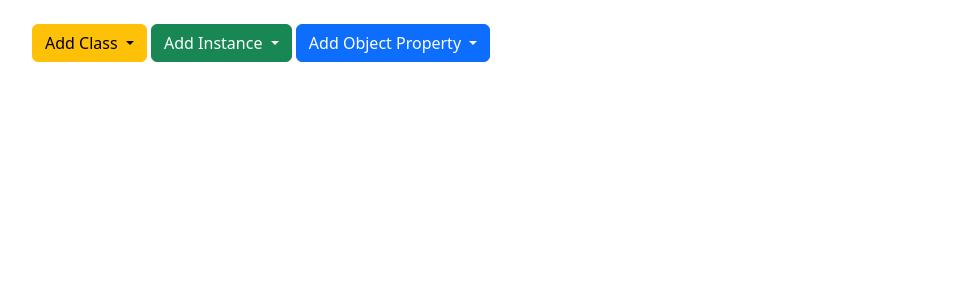
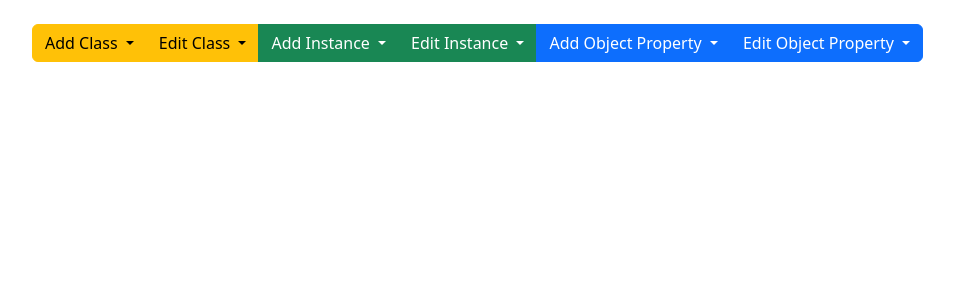
Before and after one commit to ara2003/PBZ_2_3, a Django app: template OntologyApp/main/templates/main/ontology.html in a window 1280 px wide. Shown: the part 56-356 px from the top of the page, without its empty margins (50-1004 px from the left). Run offline with Django 4.2, Linux system fonts and the light colour scheme; the template is opened without the code that fills it, so the values that code supplies are empty; some libraries are stand-ins or nearby versions.

Commit message:
Add "Edit" buttons

```diff
--- a/OntologyApp/main/templates/main/ontology.html
+++ b/OntologyApp/main/templates/main/ontology.html
@@ -6,12 +6,13 @@ Ontology
 
 
 {% block content %}
-
+<div class="btn-group">
   <div class="btn-group">
     <button type="button" class="btn btn-warning dropdown-toggle" data-bs-toggle="dropdown" aria-expanded="false">
       Add Class
     </button>
     <ul class="dropdown-menu">
+      <li><input placeholder="Enter name" class="form-control" type="text" id="classInputName" name="classInputName"></li></br>
       <li><input placeholder="Enter super class" class="form-control" type="text" id="classInputOne" name="classInputOne"></li></br>
       <li><input placeholder="Enter Subclasses" class="form-control" type="text" id="classInputTwo" name="classInputTwo"></li>
       <li><hr class="dropdown-divider"></li>
@@ -20,13 +21,40 @@ Ontology
   </div>
 
   <div class="btn-group">
+    <button type="button" class="btn btn-warning dropdown-toggle" data-bs-toggle="dropdown" aria-expanded="false">
+      Edit Class
+    </button>
+    <ul class="dropdown-menu">
+      <li><input placeholder="Enter name" class="form-control" type="text" id="classEditName" name="classEditName"></li></br>
+      <li><input placeholder="Enter new name" class="form-control" type="text" id="classInputOne" name="classEditOne"></li></br>
+      <li><input placeholder="Enter Subclasses" class="form-control" type="text" id="classInputTwo" name="classEditTwo"></li>
+      <li><hr class="dropdown-divider"></li>
+      <li><a class="dropdown-item" href="#">Edit</a></li>
+    </ul>
+  </div>
+
+  <div class="btn-group">
     <button type="button" class="btn btn-success dropdown-toggle" data-bs-toggle="dropdown" aria-expanded="false">
       Add Instance
     </button>
     <ul class="dropdown-menu">
+      <li><input placeholder="Enter name" class="form-control" type="text" id="individualInputName" name="individualInputName"></li></br>
       <li><input placeholder="Enter parent" class="form-control" type="text" id="individualInput" name="individualInput"></li>
       <li><hr class="dropdown-divider"></li>
       <li><a class="dropdown-item" href="#">Add</a></li>
+    </ul>
+  </div>
+
+  <div class="btn-group">
+    <button type="button" class="btn btn-success dropdown-toggle" data-bs-toggle="dropdown" aria-expanded="false">
+      Edit Instance
+    </button>
+    <ul class="dropdown-menu">
+      <li><input placeholder="Enter name" class="form-control" type="text" id="individualEditName" name="individualEditName"></li></br>
+      <li><input placeholder="Enter new name" class="form-control" type="text" id="individualEditNewName" name="individualEditNewName"></li></br>
+      <li><input placeholder="Enter parent" class="form-control" type="text" id="individualEditInput" name="individualEditInput"></li>
+      <li><hr class="dropdown-divider"></li>
+      <li><a class="dropdown-item" href="#">Edit</a></li>
     </ul>
   </div>
 
@@ -35,11 +63,28 @@ Ontology
       Add Object Property
     </button>
     <ul class="dropdown-menu">
+      <li><input placeholder="Enter name" class="form-control" type="text" id="objectPropertyInputName" name="objectPropertyInputName"></li></br>
       <li><input placeholder="Enter subject" class="form-control" type="text" id="objectPropertyInputOne" name="objectPropertyInputOne"></li></br>
       <li><input placeholder="Enter object" class="form-control" type="text" id="objectPropertyInputTwo" name="objectPropertyInputTwo"></li>
       <li><hr class="dropdown-divider"></li>
       <li><a class="dropdown-item" href="#">Add</a></li>
     </ul>
+  </div>
+
+  <div class="btn-group">
+    <button type="button" class="btn btn-primary dropdown-toggle" data-bs-toggle="dropdown" aria-expanded="false">
+      Edit Object Property
+    </button>
+    <ul class="dropdown-menu">
+      <li><input placeholder="Enter name" class="form-control" type="text" id="objectPropertyEditName" name="objectPropertyEditName"></li></br>
+      <li><input placeholder="Enter new name" class="form-control" type="text" id="objectPropertyEditNewName" name="objectPropertyEditNewName"></li></br>
+      <li><input placeholder="Enter subject" class="form-control" type="text" id="objectPropertyEditOne" name="objectPropertyEditOne"></li></br>
+      <li><input placeholder="Enter object" class="form-control" type="text" id="objectPropertyEditTwo" name="objectPropertyEditTwo"></li>
+      <li><hr class="dropdown-divider"></li>
+      <li><a class="dropdown-item" href="#">Edit</a></li>
+    </ul>
+  </div>
+
 </div>
 
 </br></br>
```
Lines whose indentation alone changed are shown as unchanged.
